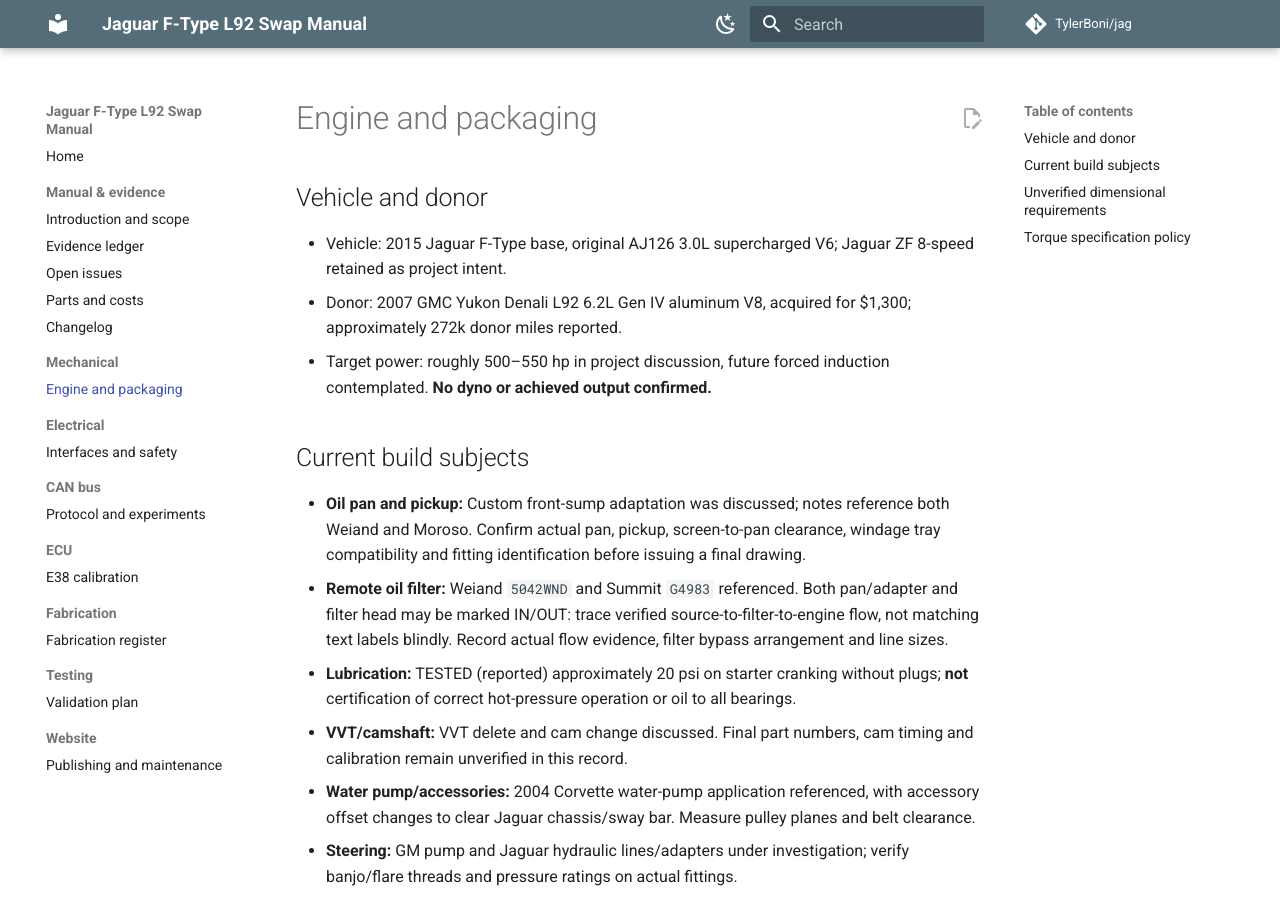
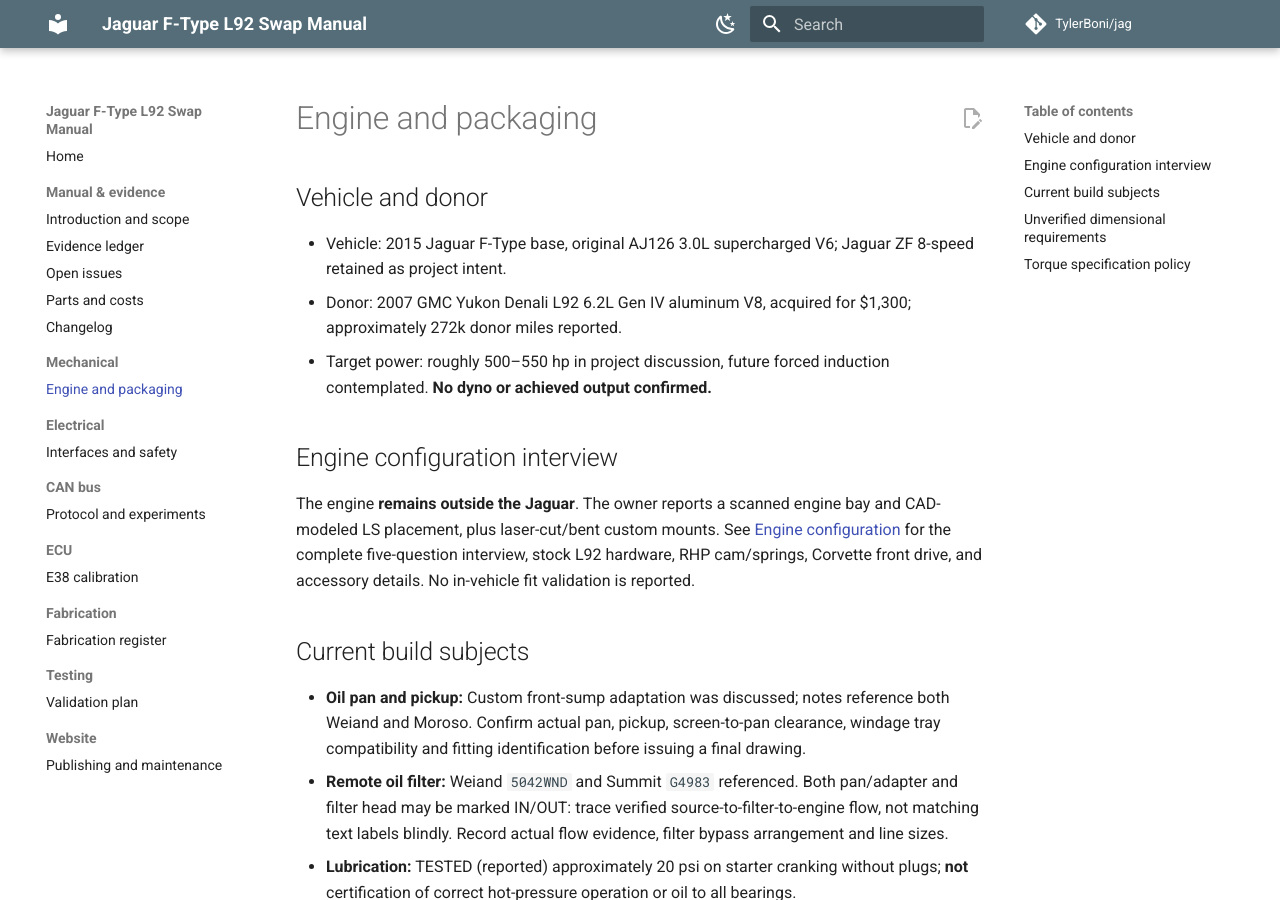
Before and after one commit to TylerBoni/jag, an MkDocs documentation site: the page built from build-manual/docs/mechanical/engine-and-packaging.md, in a window 1280 px wide and 900 px high. Built offline with MkDocs 1.6.1 and Material for MkDocs 9.7.7, drawn with Linux system fonts in a browser that asks for light colours; comment, search, counter and statistics services are not loaded.

Commit message:
docs(engine): incorporate owner interview and verification gaps

```diff
--- a/build-manual/docs/mechanical/engine-and-packaging.md
+++ b/build-manual/docs/mechanical/engine-and-packaging.md
@@ -5,6 +5,10 @@
 - Vehicle: 2015 Jaguar F-Type base, original AJ126 3.0L supercharged V6; Jaguar ZF 8-speed retained as project intent.
 - Donor: 2007 GMC Yukon Denali L92 6.2L Gen IV aluminum V8, acquired for $1,300; approximately 272k donor miles reported.
 - Target power: roughly 500–550 hp in project discussion, future forced induction contemplated. **No dyno or achieved output confirmed.**
+
+## Engine configuration interview
+
+The engine **remains outside the Jaguar**. The owner reports a scanned engine bay and CAD-modeled LS placement, plus laser-cut/bent custom mounts. See [Engine configuration](engine-configuration.md) for the complete five-question interview, stock L92 hardware, RHP cam/springs, Corvette front drive, and accessory details. No in-vehicle fit validation is reported.
 
 ## Current build subjects
 
```
